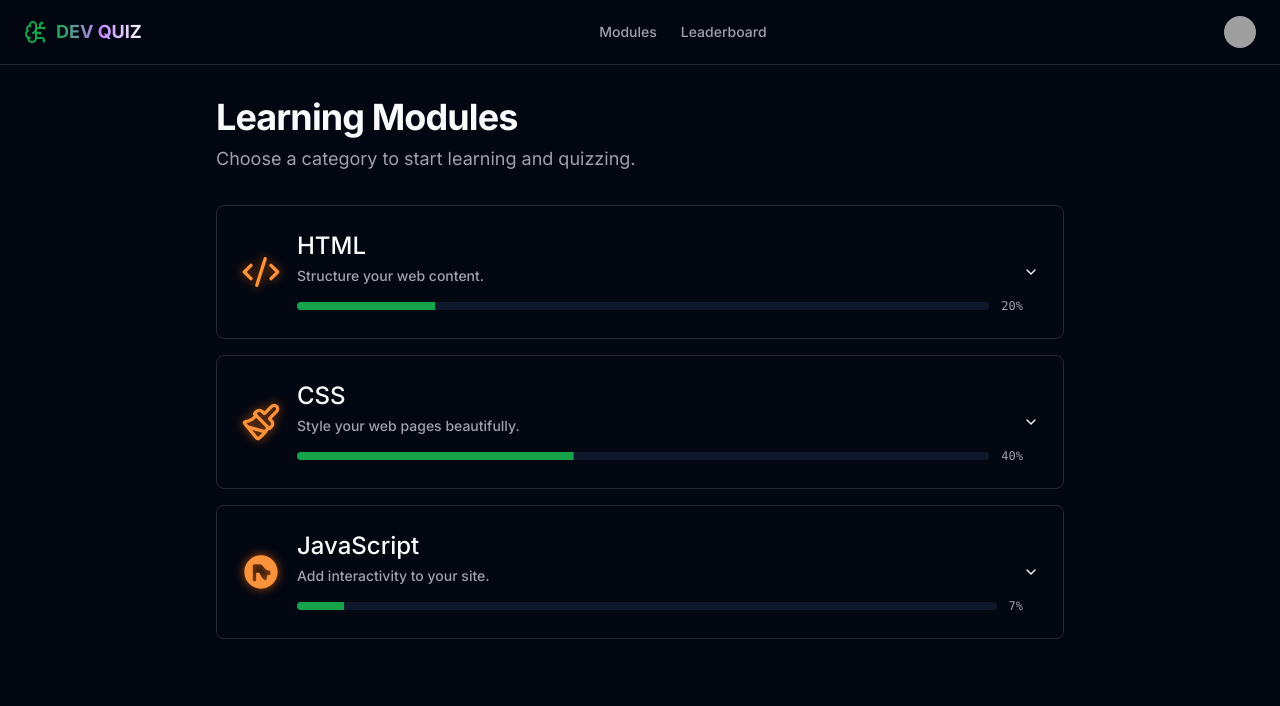
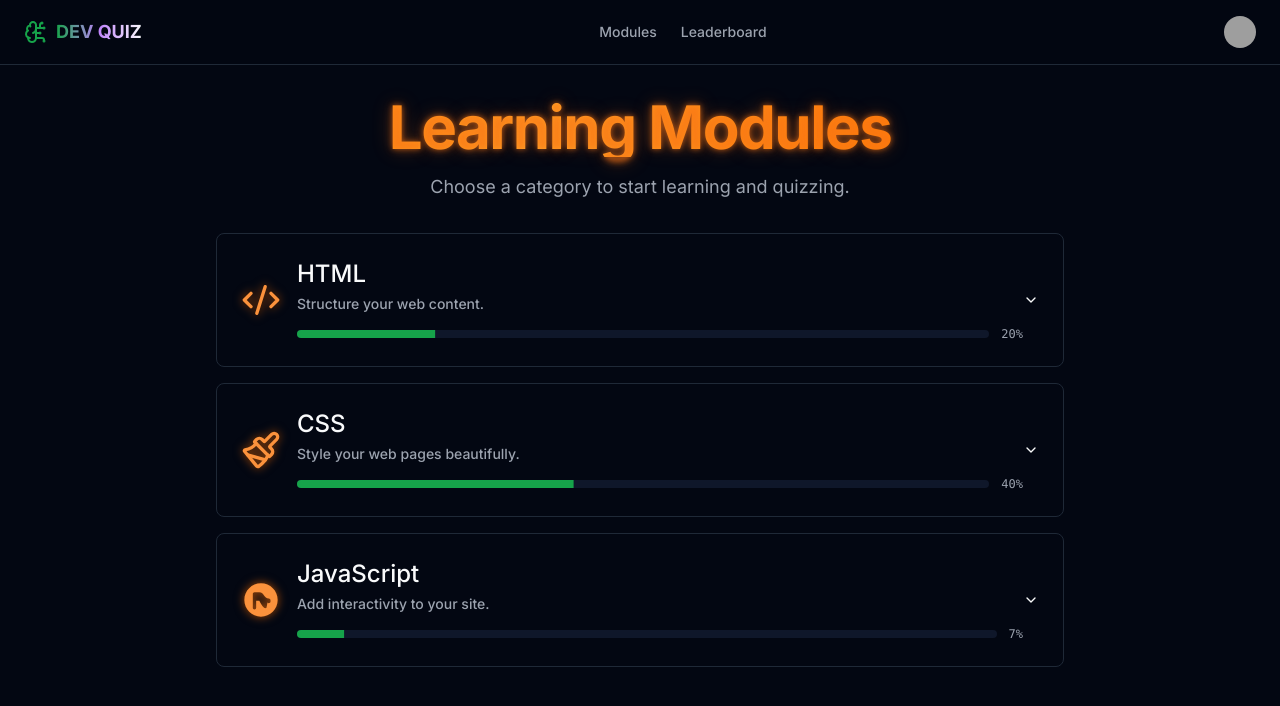
Before and after one commit to nilakshichoudhary1234-code/WEBLEARN, a Next.js app: page /modules in a window 1280 px wide. Shown: the top 706 px of the page. Built offline with nearby package versions, Linux system fonts and the light colour scheme; grey boxes are pictures that could not be loaded.

Commit message:
Colorful futuristic web quiz interface for ‘Web Dev Quiz Challenge’. Mai

```diff
--- a/src/app/(main)/modules/page.tsx
+++ b/src/app/(main)/modules/page.tsx
@@ -18,11 +18,11 @@ export default function ModulesPage() {
 
   return (
     <div className="container mx-auto max-w-4xl py-8 px-4 md:px-6">
-      <div className="mb-8">
-        <h1 className="text-3xl font-bold tracking-tight text-foreground sm:text-4xl font-headline">
+      <div className="mb-8 text-center">
+        <h1 className="text-4xl sm:text-5xl md:text-6xl font-bold tracking-tight font-headline text-glitter-orange">
           Learning Modules
         </h1>
-        <p className="mt-2 text-lg text-muted-foreground">
+        <p className="mt-4 text-lg text-muted-foreground">
           Choose a category to start learning and quizzing.
         </p>
       </div>
--- a/src/app/globals.css
+++ b/src/app/globals.css
@@ -79,6 +79,37 @@ body {
   }
 }
 
+@layer utilities {
+  .text-glitter-orange {
+    @apply relative bg-clip-text text-transparent;
+    background-image: linear-gradient(
+      110deg,
+      #ffab2d,
+      #ff7a00,
+      #fff0a8,
+      #ff7a00,
+      #ffab2d
+    );
+    background-size: 200% 100%;
+    animation: glitter-scroll 5s linear infinite;
+    -webkit-background-clip: text;
+    -webkit-text-fill-color: transparent;
+    text-shadow:
+      0 0 5px theme('colors.orange.500 / 0.5'),
+      0 0 10px theme('colors.orange.500 / 0.4'),
+      0 0 20px theme('colors.orange.500 / 0.3');
+  }
+
+  @keyframes glitter-scroll {
+    0% {
+      background-position: 200% 0;
+    }
+    100% {
+      background-position: -200% 0;
+    }
+  }
+}
+
 @layer components {
   .cyber-icon {
     @apply relative text-orange-400 transition-all duration-300;
```
